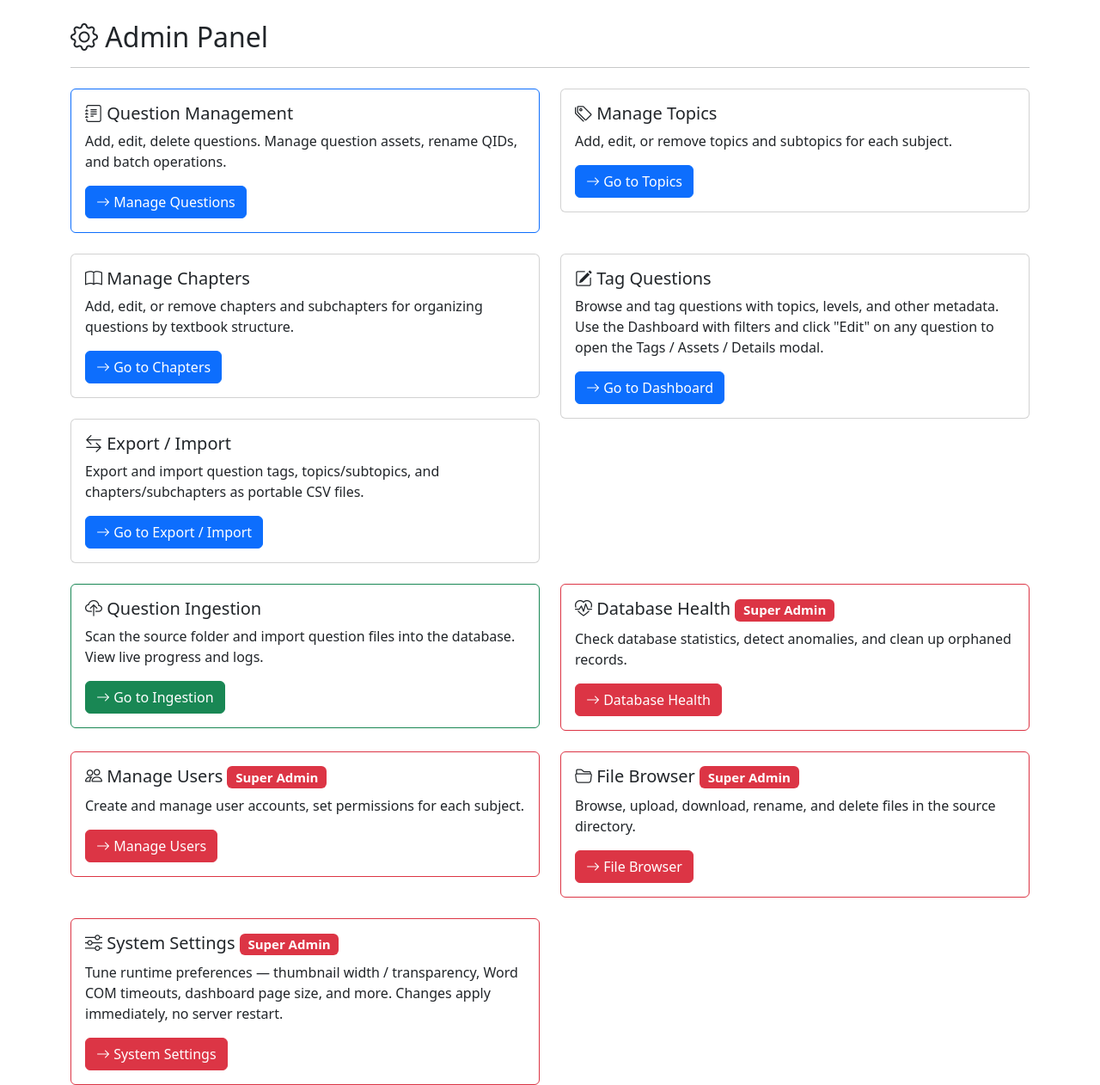
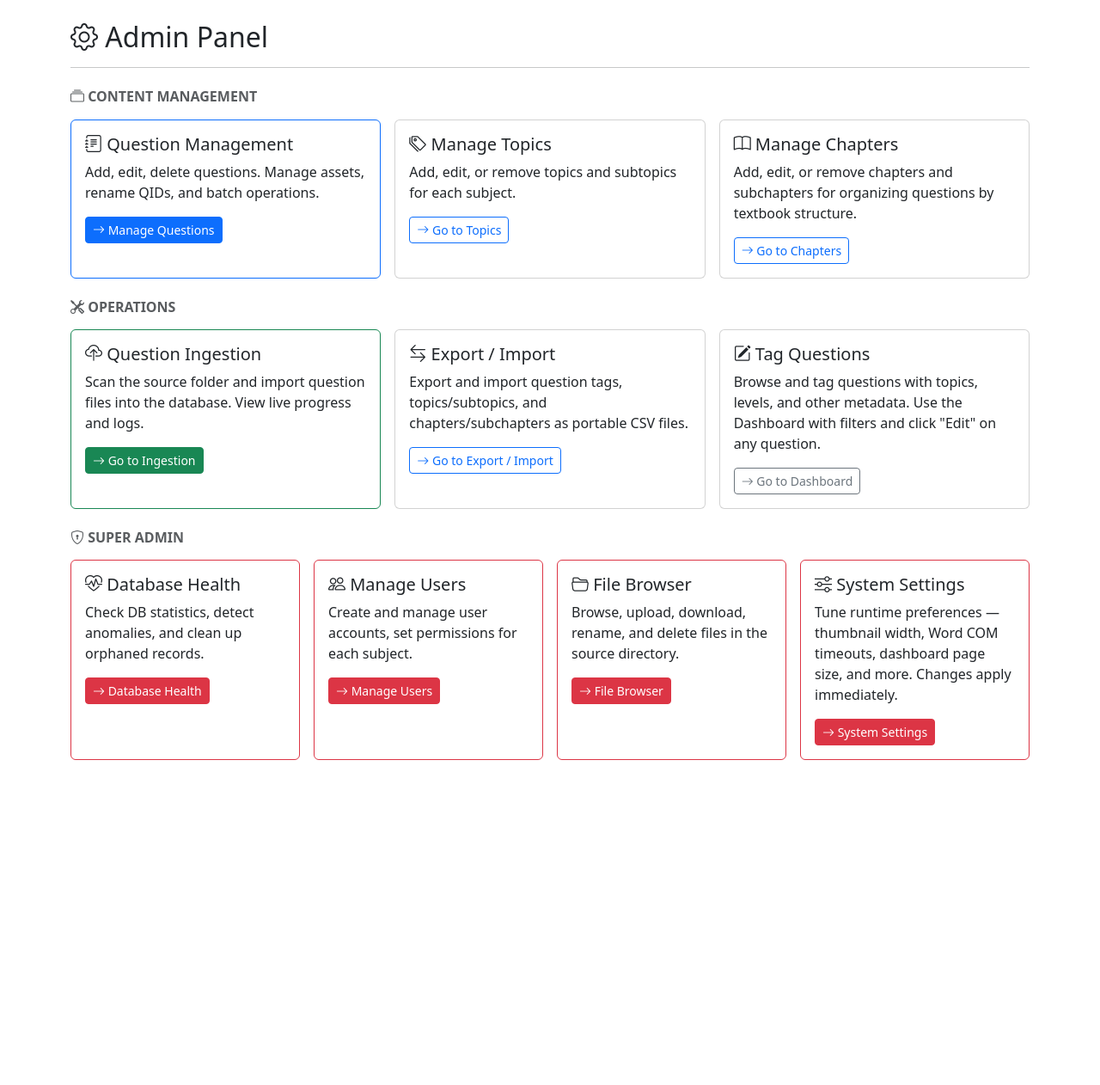
Before and after one commit to lst3245/oqb2, a Flask app: page /admin/ in a window 1280 px wide. Shown: the part 56-1318 px from the top of the page at 86% size. After the commit the page ends 940 px from the top, so only its background shows below. Run offline with Flask 3, Linux system fonts and the light colour scheme; a user stored in the database is signed in; tables that the repository leaves empty hold one stand-in row (values such as "Sample post"); some libraries are stand-ins or nearby versions.

Commit message:
Enhance admin panel usability and organization
- Cleaned up the admin panel UI by adding a "System Settings" link to the navbar dropdown for quicker access.
- Reorganized the Admin Panel index into three labeled sections: *Content Management*, *Operations*, and *Super Admin*, improving navigation and layout consistency.
- Added a "Back to Admin" button on all sub-pages for easier navigation, enhancing user experience across the admin interface.
- Updated the changelog to reflect these enhancements and improvements in the admin panel.

```diff
--- a/templates/admin_files.html
+++ b/templates/admin_files.html
@@ -63,7 +63,10 @@
 {% block content %}
 <div class="container-fluid mt-4 px-4">
     <div class="d-flex justify-content-between align-items-center mb-2">
-        <h2><i class="bi bi-folder2-open"></i> File Browser <span class="badge bg-danger">Super Admin</span></h2>
+        <h2 class="mb-0"><i class="bi bi-folder2-open"></i> File Browser <span class="badge bg-danger">Super Admin</span></h2>
+        <a href="{{ url_for('admin.index') }}" class="btn btn-outline-secondary btn-sm">
+            <i class="bi bi-arrow-left"></i> Back to Admin
+        </a>
     </div>
     <p class="text-muted mb-3">Source directory: <code id="sourcePathLabel">{{ source_path }}</code></p>
 
--- a/templates/admin_index.html
+++ b/templates/admin_index.html
@@ -7,130 +7,128 @@
     <h2><i class="bi bi-gear"></i> Admin Panel</h2>
     <hr>
 
-    <div class="row mt-4">
-        <div class="col-md-6">
-            <div class="card border-primary">
+    <h6 class="text-muted text-uppercase fw-semibold mb-3 mt-4">
+        <i class="bi bi-collection"></i> Content Management
+    </h6>
+    <div class="row g-3">
+        <div class="col-md-4">
+            <div class="card h-100 border-primary">
                 <div class="card-body">
                     <h5 class="card-title"><i class="bi bi-journal-text"></i> Question Management</h5>
-                    <p class="card-text">Add, edit, delete questions. Manage question assets, rename QIDs, and batch operations.</p>
-                    <a href="{{ url_for('admin.questions_page') }}" class="btn btn-primary">
+                    <p class="card-text">Add, edit, delete questions. Manage assets, rename QIDs, and batch operations.</p>
+                    <a href="{{ url_for('admin.questions_page') }}" class="btn btn-primary btn-sm">
                         <i class="bi bi-arrow-right"></i> Manage Questions
                     </a>
                 </div>
             </div>
         </div>
-
-        <div class="col-md-6">
-            <div class="card">
+        <div class="col-md-4">
+            <div class="card h-100">
                 <div class="card-body">
                     <h5 class="card-title"><i class="bi bi-tags"></i> Manage Topics</h5>
                     <p class="card-text">Add, edit, or remove topics and subtopics for each subject.</p>
-                    <a href="{{ url_for('admin.topics') }}" class="btn btn-primary">
+                    <a href="{{ url_for('admin.topics') }}" class="btn btn-outline-primary btn-sm">
                         <i class="bi bi-arrow-right"></i> Go to Topics
+                    </a>
+                </div>
+            </div>
+        </div>
+        <div class="col-md-4">
+            <div class="card h-100">
+                <div class="card-body">
+                    <h5 class="card-title"><i class="bi bi-book"></i> Manage Chapters</h5>
+                    <p class="card-text">Add, edit, or remove chapters and subchapters for organizing questions by textbook structure.</p>
+                    <a href="{{ url_for('admin.chapters') }}" class="btn btn-outline-primary btn-sm">
+                        <i class="bi bi-arrow-right"></i> Go to Chapters
                     </a>
                 </div>
             </div>
         </div>
     </div>
 
-    <div class="row mt-4">
-        <div class="col-md-6">
-            <div class="card">
+    <h6 class="text-muted text-uppercase fw-semibold mb-3 mt-4">
+        <i class="bi bi-tools"></i> Operations
+    </h6>
+    <div class="row g-3">
+        <div class="col-md-4">
+            <div class="card h-100 border-success">
                 <div class="card-body">
-                    <h5 class="card-title"><i class="bi bi-book"></i> Manage Chapters</h5>
-                    <p class="card-text">Add, edit, or remove chapters and subchapters for organizing questions by textbook structure.</p>
-                    <a href="{{ url_for('admin.chapters') }}" class="btn btn-primary">
-                        <i class="bi bi-arrow-right"></i> Go to Chapters
+                    <h5 class="card-title"><i class="bi bi-cloud-upload"></i> Question Ingestion</h5>
+                    <p class="card-text">Scan the source folder and import question files into the database. View live progress and logs.</p>
+                    <a href="{{ url_for('admin.ingestion') }}" class="btn btn-success btn-sm">
+                        <i class="bi bi-arrow-right"></i> Go to Ingestion
                     </a>
                 </div>
             </div>
         </div>
-
-        <div class="col-md-6">
-            <div class="card">
+        <div class="col-md-4">
+            <div class="card h-100">
                 <div class="card-body">
-                    <h5 class="card-title"><i class="bi bi-pencil-square"></i> Tag Questions</h5>
-                    <p class="card-text">Browse and tag questions with topics, levels, and other metadata. Use the Dashboard with filters and click "Edit" on any question to open the Tags / Assets / Details modal.</p>
-                    <a href="{{ url_for('dashboard.index') }}" class="btn btn-primary">
-                        <i class="bi bi-arrow-right"></i> Go to Dashboard
+                    <h5 class="card-title"><i class="bi bi-arrow-left-right"></i> Export / Import</h5>
+                    <p class="card-text">Export and import question tags, topics/subtopics, and chapters/subchapters as portable CSV files.</p>
+                    <a href="{{ url_for('admin.export_import') }}" class="btn btn-outline-primary btn-sm">
+                        <i class="bi bi-arrow-right"></i> Go to Export / Import
                     </a>
                 </div>
             </div>
         </div>
-
-        <div class="col-md-6">
-            <div class="card">
+        <div class="col-md-4">
+            <div class="card h-100">
                 <div class="card-body">
-                    <h5 class="card-title"><i class="bi bi-arrow-left-right"></i> Export / Import</h5>
-                    <p class="card-text">Export and import question tags, topics/subtopics, and chapters/subchapters as portable CSV files.</p>
-                    <a href="{{ url_for('admin.export_import') }}" class="btn btn-primary">
-                        <i class="bi bi-arrow-right"></i> Go to Export / Import
+                    <h5 class="card-title"><i class="bi bi-pencil-square"></i> Tag Questions</h5>
+                    <p class="card-text">Browse and tag questions with topics, levels, and other metadata. Use the Dashboard with filters and click "Edit" on any question.</p>
+                    <a href="{{ url_for('dashboard.index') }}" class="btn btn-outline-secondary btn-sm">
+                        <i class="bi bi-arrow-right"></i> Go to Dashboard
                     </a>
                 </div>
             </div>
         </div>
     </div>
 
-    <div class="row mt-4">
-        <div class="col-md-6">
-            <div class="card border-success">
+    {% if current_user.is_super_admin %}
+    <h6 class="text-muted text-uppercase fw-semibold mb-3 mt-4">
+        <i class="bi bi-shield-lock"></i> Super Admin
+    </h6>
+    <div class="row g-3">
+        <div class="col-md-3">
+            <div class="card h-100 border-danger">
                 <div class="card-body">
-                    <h5 class="card-title"><i class="bi bi-cloud-upload"></i> Question Ingestion</h5>
-                    <p class="card-text">Scan the source folder and import question files into the database. View live progress and logs.</p>
-                    <a href="{{ url_for('admin.ingestion') }}" class="btn btn-success">
-                        <i class="bi bi-arrow-right"></i> Go to Ingestion
-                    </a>
-                </div>
-            </div>
-        </div>
-
-        {% if current_user.is_super_admin %}
-        <div class="col-md-6">
-            <div class="card border-danger">
-                <div class="card-body">
-                    <h5 class="card-title"><i class="bi bi-heart-pulse"></i> Database Health <span class="badge bg-danger">Super Admin</span></h5>
-                    <p class="card-text">Check database statistics, detect anomalies, and clean up orphaned records.</p>
-                    <a href="{{ url_for('admin.health') }}" class="btn btn-danger">
+                    <h5 class="card-title"><i class="bi bi-heart-pulse"></i> Database Health</h5>
+                    <p class="card-text">Check DB statistics, detect anomalies, and clean up orphaned records.</p>
+                    <a href="{{ url_for('admin.health') }}" class="btn btn-danger btn-sm">
                         <i class="bi bi-arrow-right"></i> Database Health
                     </a>
                 </div>
             </div>
         </div>
-        {% endif %}
-    </div>
-
-    {% if current_user.is_super_admin %}
-    <div class="row mt-4">
-        <div class="col-md-6">
-            <div class="card border-danger">
+        <div class="col-md-3">
+            <div class="card h-100 border-danger">
                 <div class="card-body">
-                    <h5 class="card-title"><i class="bi bi-people"></i> Manage Users <span class="badge bg-danger">Super Admin</span></h5>
+                    <h5 class="card-title"><i class="bi bi-people"></i> Manage Users</h5>
                     <p class="card-text">Create and manage user accounts, set permissions for each subject.</p>
-                    <a href="{{ url_for('admin.users') }}" class="btn btn-danger">
+                    <a href="{{ url_for('admin.users') }}" class="btn btn-danger btn-sm">
                         <i class="bi bi-arrow-right"></i> Manage Users
                     </a>
                 </div>
             </div>
         </div>
-        <div class="col-md-6">
-            <div class="card border-danger">
+        <div class="col-md-3">
+            <div class="card h-100 border-danger">
                 <div class="card-body">
-                    <h5 class="card-title"><i class="bi bi-folder2-open"></i> File Browser <span class="badge bg-danger">Super Admin</span></h5>
+                    <h5 class="card-title"><i class="bi bi-folder2-open"></i> File Browser</h5>
                     <p class="card-text">Browse, upload, download, rename, and delete files in the source directory.</p>
-                    <a href="{{ url_for('admin.files') }}" class="btn btn-danger">
+                    <a href="{{ url_for('admin.files') }}" class="btn btn-danger btn-sm">
                         <i class="bi bi-arrow-right"></i> File Browser
                     </a>
                 </div>
             </div>
         </div>
-    </div>
-    <div class="row mt-4">
-        <div class="col-md-6">
-            <div class="card border-danger">
+        <div class="col-md-3">
+            <div class="card h-100 border-danger">
                 <div class="card-body">
-                    <h5 class="card-title"><i class="bi bi-sliders"></i> System Settings <span class="badge bg-danger">Super Admin</span></h5>
-                    <p class="card-text">Tune runtime preferences — thumbnail width / transparency, Word COM timeouts, dashboard page size, and more. Changes apply immediately, no server restart.</p>
-                    <a href="{{ url_for('admin.settings_page') }}" class="btn btn-danger">
+                    <h5 class="card-title"><i class="bi bi-sliders"></i> System Settings</h5>
+                    <p class="card-text">Tune runtime preferences — thumbnail width, Word COM timeouts, dashboard page size, and more. Changes apply immediately.</p>
+                    <a href="{{ url_for('admin.settings_page') }}" class="btn btn-danger btn-sm">
                         <i class="bi bi-arrow-right"></i> System Settings
                     </a>
                 </div>
--- a/templates/base.html
+++ b/templates/base.html
@@ -496,6 +496,7 @@
                                 <li><a class="dropdown-item" href="{{ url_for('admin.users') }}"><i class="bi bi-people"></i> Manage Users</a></li>
                                 <li><a class="dropdown-item" href="{{ url_for('admin.health') }}"><i class="bi bi-heart-pulse"></i> Database Health</a></li>
                                 <li><a class="dropdown-item" href="{{ url_for('admin.files') }}"><i class="bi bi-folder2-open"></i> File Browser</a></li>
+                                <li><a class="dropdown-item" href="{{ url_for('admin.settings_page') }}"><i class="bi bi-sliders"></i> System Settings</a></li>
                                 {% endif %}
                             </ul>
                         </li>
```
Also changed, not shown: templates/admin_chapters.html (+7 -2 lines), templates/admin_export_import.html (+7 -2 lines), templates/admin_health.html (+7 -2 lines), templates/admin_ingestion.html (+7 -2 lines), templates/admin_topics.html (+7 -2 lines), templates/admin_users.html (+7 -2 lines), CHANGELOG.md.
